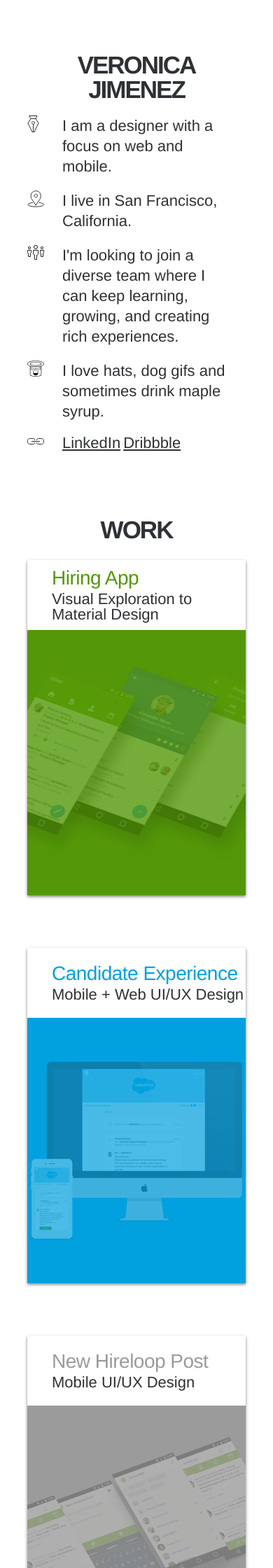
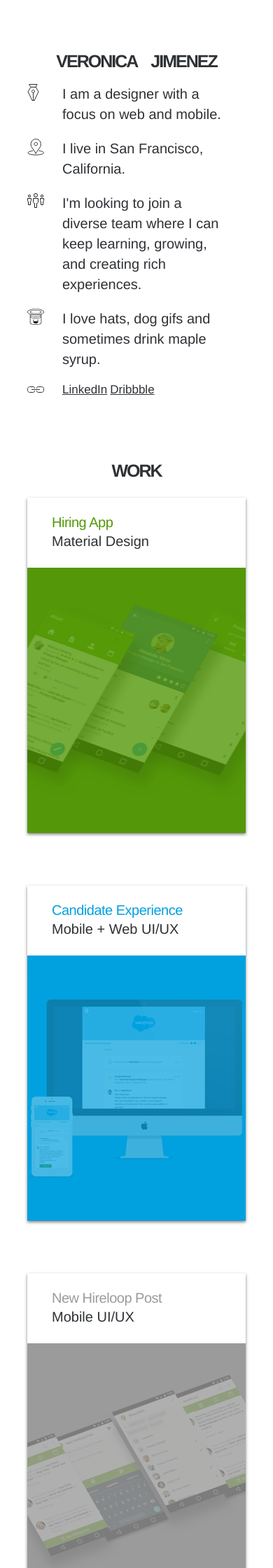
Before and after one commit to vnikajimenez/vnikajimenez.github.com, a Jekyll site: the page built from index.html, in a window 390 px wide. Shown: the top 2240 px of the page at 70% size. Built offline with Jekyll 4.4.1, drawn with Linux system fonts in a browser that asks for light colours; nearby versions of some CDN libraries; some of the changed text lies outside the part shown.

Commit message:
added mobile styles

```diff
--- a/_sass/_mobile.scss
+++ b/_sass/_mobile.scss
@@ -1,10 +1,28 @@
 @media only screen and (max-width: 1024px) {
+
+  h1 {
+
+   font-size: 30px;
+
+  }
+
+  h2  {
+
+    font-size: 20px;
+  }
+
+  h3  {
+
+    font-size: 20px;
+  }
+
   p {
-    font-size: 22px;
+    font-size: 20px;
+    line-height: 25px;
   }
 
   a {
-    font-size: 22px;
+    font-size: 17px;
   }
 
   .wrapper {
@@ -15,6 +33,10 @@
     margin-left: $mobile-margin;
     margin-right: $mobile-margin;
     width: auto;
+     .column-top {
+          font-size: 25px;
+
+      }
 
     .left-column {
       float: none;
@@ -54,6 +76,7 @@
     .left-column {
       float: none;
       width: 100%;
+
     }
 
     .right-column {
--- a/_sass/_portfolio.scss
+++ b/_sass/_portfolio.scss
@@ -45,7 +45,6 @@
       margin-top: 50px;
       .previous-next {
         float: left;
-        word-spacing: 5px;
       }
       .home {
         float: right;
--- a/index.html
+++ b/index.html
@@ -36,7 +36,7 @@ layout: default
           <div class="header">
             <div class="vertical-align">
               <h2>Hiring App</h2>
-              <p>Visual Exploration to Material Design</p>
+              <p>Material Design</p>
             </div>
           </div>
           <div class="cover">
@@ -48,7 +48,7 @@ layout: default
           <div class="header">
             <div class="vertical-align">
               <h2>Candidate Experience</h2>
-              <p>Mobile + Web UI/UX Design</p>
+              <p>Mobile + Web UI/UX</p>
             </div>
           </div>
           <div class="cover">
@@ -60,7 +60,7 @@ layout: default
           <div class="header">
             <div class="vertical-align">
               <h2>New Hireloop Post</h2>
-              <p>Mobile UI/UX Design</p>
+              <p>Mobile UI/UX</p>
             </div>
           </div>
           <div class="cover">
```
Also changed, not shown: other parts of index.html (+1 -1 lines), 2 other files.
